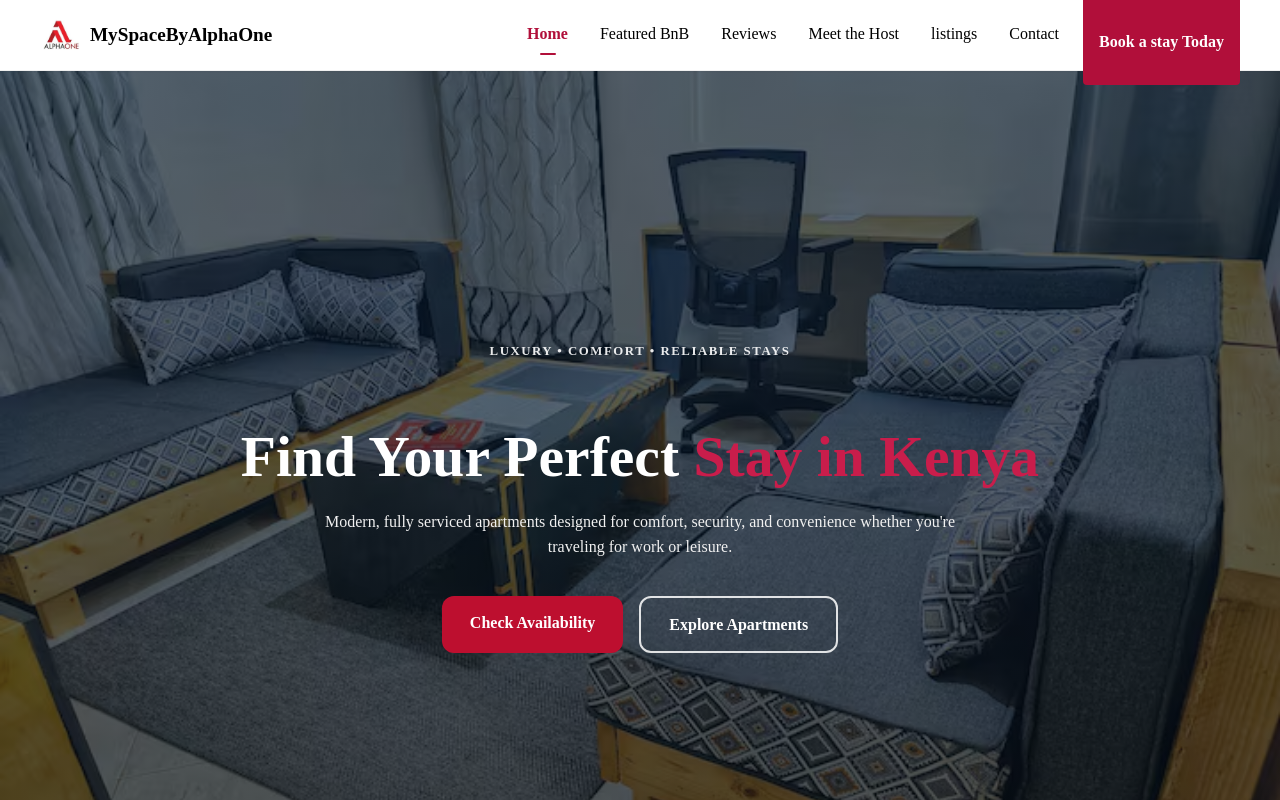
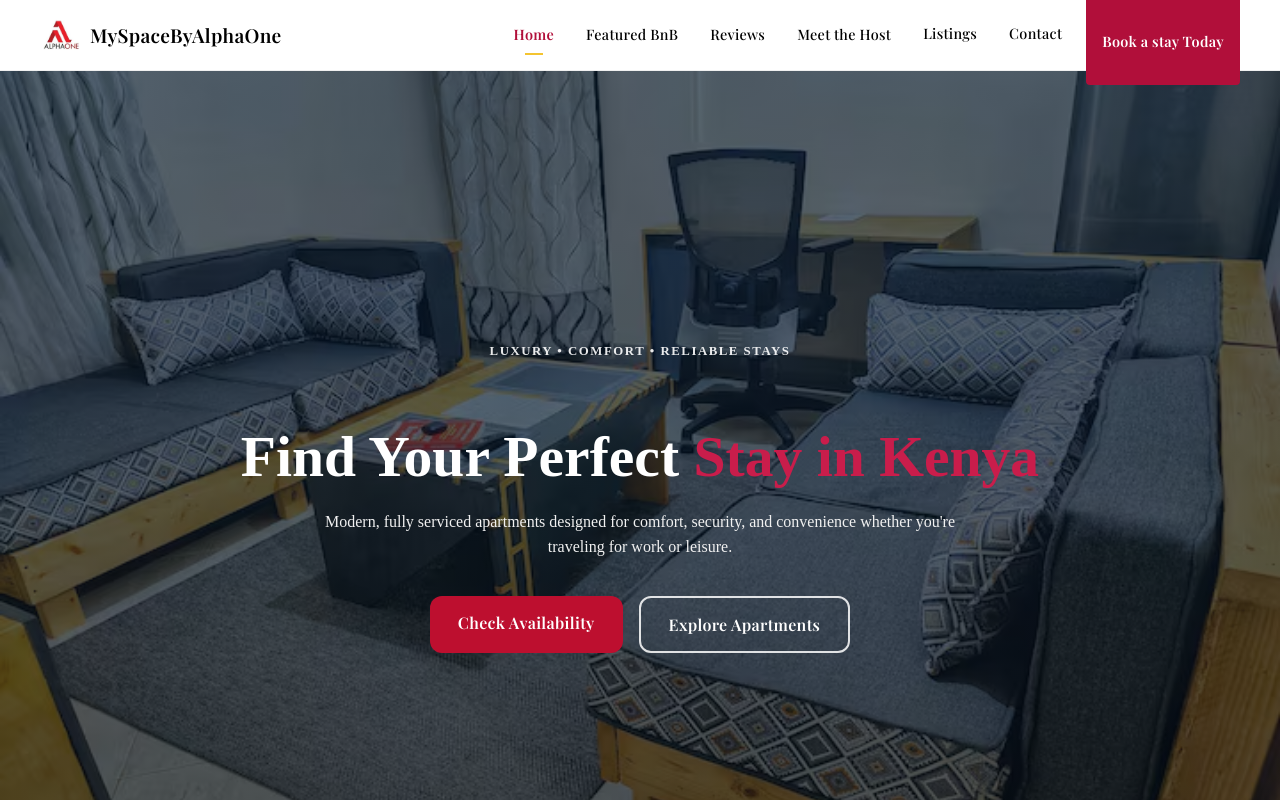
Before and after one commit to Herman-Gathege/alpha-bnb-site, a React (Vite) app in the folder frontend/: page / in a window 1280 px wide. Shown: the top 800 px of the page. Built offline with nearby package versions, Linux system fonts and the light colour scheme; no server answers.

Commit message:
homepage iko na adabu

```diff
--- a/frontend/index.html
+++ b/frontend/index.html
@@ -5,6 +5,7 @@
   <link rel="preconnect" href="https://fonts.googleapis.com" />
   <link rel="preconnect" href="https://fonts.gstatic.com" crossorigin />
   <link href="https://fonts.googleapis.com/css2?family=Inter:wght@400;500;600;700&display=swap" rel="stylesheet" />
+  <link href="https://fonts.googleapis.com/css2?family=Playfair+Display:wght@400;500;600&display=swap" rel="stylesheet">
   <link rel="icon" type="image/jpeg" href="/images/logo.jpeg" />
 
   <meta charset="UTF-8" />
--- a/frontend/src/components/HeroSection.jsx
+++ b/frontend/src/components/HeroSection.jsx
@@ -29,7 +29,7 @@ const HeroSection = () => {
           <Link to="/contact" className="btn-primary">
             Check Availability
           </Link>
-          <Link to="/services" className="btn-secondary">
+          <Link to="/listings" className="btn-secondary">
             Explore Apartments
           </Link>
         </div>
--- a/frontend/src/components/Navbar.jsx
+++ b/frontend/src/components/Navbar.jsx
@@ -2,6 +2,7 @@ import React, { useState, useEffect } from "react";
 import { Link, useNavigate, useLocation } from "react-router-dom";
 import { FaBars, FaTimes } from "react-icons/fa";
 import "../css/Navbar.css";
+
 
 const Navbar = () => {
   const [isOpen, setIsOpen] = useState(false);
@@ -12,7 +13,6 @@ const Navbar = () => {
 
   const toggleMenu = () => setIsOpen(!isOpen);
 
-  // 🔹 Scroll / navigate to section safely
   const goToSection = (id) => {
     setIsOpen(false);
 
@@ -23,7 +23,6 @@ const Navbar = () => {
     }
   };
 
-  // 🔹 Highlight sections on landing page
   useEffect(() => {
     if (location.pathname !== "/") return;
 
@@ -37,7 +36,7 @@ const Navbar = () => {
           }
         });
       },
-      { threshold: 0.6 }
+      { threshold: 0.6 },
     );
 
     sections.forEach((section) => observer.observe(section));
@@ -52,7 +51,6 @@ const Navbar = () => {
   return (
     <nav className="navbar">
       <div className="navbar-container">
-        {/* Logo */}
         <Link to="/" className="navbar-logo">
           <img
             src="/images/logo.jpeg"
@@ -63,12 +61,10 @@ const Navbar = () => {
           <span className="navbar-logo-text">MySpaceByAlphaOne</span>
         </Link>
 
-        {/* Mobile menu */}
-        <div className="menu-icon" onClick={toggleMenu}>
+        <div className="menu-icon" style={{marginTop: "20px"}} onClick={toggleMenu}>
           {isOpen ? <FaTimes /> : <FaBars />}
         </div>
 
-        {/* Nav links */}
         <ul className={isOpen ? "nav-menu active" : "nav-menu"}>
           <li className="nav-item">
             <button
@@ -109,34 +105,20 @@ const Navbar = () => {
           <li className="nav-item">
             <Link
               to="/listings"
-              className={`nav-links ${
-                isActiveRoute("/listings") ? "active" : ""
-              }`}
+              className={`nav-links ${isActiveRoute("/listings") ? "active" : ""}`}
               onClick={() => setIsOpen(false)}
+              style={{ textDecoration: "none" }}
             >
-              listings
+              Listings
             </Link>
           </li>
-
-          {/* <li className="nav-item">
-            <Link
-              to="/events"
-              className={`nav-links ${
-                isActiveRoute("/events") ? "active" : ""
-              }`}
-              onClick={() => setIsOpen(false)}
-            >
-              Events
-            </Link>
-          </li> */}
 
           <li className="nav-item">
             <Link
               to="/contact"
-              className={`nav-links ${
-                isActiveRoute("/contact") ? "active" : ""
-              }`}
+              className={`nav-links ${isActiveRoute("/contact") ? "active" : ""}`}
               onClick={() => setIsOpen(false)}
+              style={{ textDecoration: "none" }}
             >
               Contact
             </Link>
@@ -147,6 +129,7 @@ const Navbar = () => {
               to="/ai-readiness"
               className="nav-links nav-cta"
               onClick={() => setIsOpen(false)}
+              style={{ textDecoration: "none" }}
             >
               Book a stay Today
             </Link>
--- a/frontend/src/css/Navbar.css
+++ b/frontend/src/css/Navbar.css
@@ -1,42 +1,34 @@
-/* frontend/src/css/Navbar.css */
-
+/* ================= NAVBAR BASE ================= */
 .navbar {
-  background-color: #fff; /* SureStep primary color */
+  background-color: #fff;
   height: 70px;
   display: flex;
   justify-content: center;
   align-items: center;
-  font-size: 1rem;
   position: sticky;
   top: 0;
   z-index: 999;
-  border-bottom: 1px solid rgba(0, 0, 0, 0.06);
-  box-shadow: 0 1px 2px rgba(0, 0, 0, 0.04);
+  border-bottom: 1px solid rgba(0,0,0,0.06);
 }
 
 .navbar-container {
   display: flex;
   justify-content: space-between;
   height: 70px;
-  z-index: 1;
   width: 100%;
   max-width: 1200px;
   padding: 0 24px;
 }
 
+/* ================= LOGO ================= */
 .navbar-logo {
   display: flex;
   align-items: center;
-  justify-self: flex-start;
-  cursor: pointer;
   text-decoration: none;
 }
 
 .navbar-logo-img {
-  height: 42px;              /* fits nicely in 70px navbar */
-  width: auto;
-  object-fit: contain;
-  display: block;
+  height: 42px;
 }
 
 .navbar-logo-text {
@@ -46,46 +38,85 @@
   color: #000;
 }
 
-
+/* ================= MENU ICON ================= */
 .menu-icon {
   display: none;
-  color: #000;
   font-size: 1.8rem;
   cursor: pointer;
 }
 
+/* ================= NAV LINKS ================= */
 .nav-menu {
   display: flex;
   align-items: center;
   list-style: none;
-  text-align: center;
 }
 
-.nav-item {
-  height: 70px;
+.nav-item { height: 70px;
+
 }
 
 .nav-links {
   color: #000;
   display: flex;
   align-items: center;
-  text-decoration: none;
   padding: 0 1rem;
   height: 100%;
   cursor: pointer;
+  position: relative;
+  border: none;
+  background: none;
+  outline: none;
+  transition: all .25s ease;
+  font-size: 0.9rem;
+  font-weight: 500;
 }
 
-.nav-links:hover {
-  color: #ffd166; /* Accent color */
+/* 🔥 REMOVE BLUE BOX */
+.nav-links:focus,
+.nav-links:active,
+button:focus {
+  outline: none;
+  box-shadow: none;
 }
 
+/* 🔥 BRAND HOVER COLOR */
+.nav-links:hover {
+  color: #f4c430;
+  background: rgba(244,196,48,.12);
+}
+
+/* ================= ACTIVE UNDERLINE (DESKTOP) ================= */
+.nav-links::after {
+  content: "";
+  position: absolute;
+  bottom: 14px;
+  left: 50%;
+  transform: translateX(-50%) scaleX(0);
+  width: 18px;
+  height: 2px;
+  background: #f4c430;
+  transition: transform .3s ease;
+}
+
+.nav-links.active {
+  color: #B10F3A;
+  font-weight: 600;
+}
+
+.nav-links.active::after {
+  transform: translateX(-50%) scaleX(1);
+}
+
+/* ================= CTA ================= */
 .nav-cta {
   background-color: #B10F3A;
   color: #fff;
+  padding: 8px 16px;
+  border-radius: 4px;
+  margin-left: 8px;
   font-weight: 600;
-  padding: 8px 16px;
   border-radius: 0px 0px 4px 4px;
-  margin-left: 8px;
 }
 
 .nav-cta:hover {
@@ -93,123 +124,54 @@
   color: #0d3b66;
 }
 
-/* Active nav link (scroll-based) */
-.nav-links.active {
-  color: #B10F3A;
-  font-weight: 600;
-  position: relative;
-}
+.nav-links.nav-cta::after { display:none; }
 
-.nav-links.active::after {
-  content: "";
-  position: absolute;
-  bottom: 14px;
-  left: 50%;
-  transform: translateX(-50%);
-  width: 16px;
-  height: 2px;
-  background-color: #B10F3A;
-  border-radius: 2px;
-}
+/* ================= MOBILE ================= */
+@media screen and (max-width:768px) {
 
-/* Prevent CTA from getting underline */
-.nav-links.nav-cta::after {
-  display: none;
-}
+  .menu-icon { display:block; }
 
-/* Make nav buttons look like links */
-.nav-menu button {
-  background: none;
-  border: none;
-  padding: 0;
-  margin: 0;
+  .nav-menu {
+    position: fixed;
+    top:70px;
+    right:-100%;
+    width:100%;
+    max-width:320px;
+    height:calc(100vh - 70px);
+    background:#fff;
+    flex-direction:column;
+    padding:1.5rem;
+    transition:right .35s ease;
+    box-shadow:-4px 0 12px rgba(0,0,0,.08);
+  }
 
-  font: inherit;
-  color: inherit;
-  cursor: pointer;
+  .nav-menu.active { right:0; }
 
-  display: inline-flex;
-  align-items: center;
-}
-
-/* Ensure buttons behave like nav links */
-.nav-menu button.nav-links {
-  text-decoration: none;
-}
-/* Make nav buttons match nav link layout exactly */
-.nav-menu button.nav-links {
-  display: flex;
-  align-items: center;
-  padding: 0 1rem;
-  height: 100%;
-}
+  .nav-item { height:auto; }
 
 
-/* =========================
-   MOBILE NAVBAR FIX
-========================= */
-@media screen and (max-width: 768px) {
-  .menu-icon {
-    display: block;
-    z-index: 1001;
+  .nav-links {
+    height:auto;
+    padding:.9rem .75rem;
+    border-radius:6px;
   }
 
-  /* Drawer container */
-  .nav-menu {
-    position: fixed;
-    top: 70px;
-    right: -100%;
-    width: 100%;
-    max-width: 320px;
-    height: calc(100vh - 70px);
-    background-color: #ffffff;
-    flex-direction: column;
-    align-items: stretch;
-    padding: 1.5rem 1.25rem;
-    gap: 0.25rem;
-
-    transition: right 0.35s ease;
-    box-shadow: -4px 0 12px rgba(0, 0, 0, 0.08);
+  /* mobile hover */
+  .nav-links:hover {
+    background: rgba(244,196,48,.12);
+    color:#B10F3A;
   }
 
-  .nav-menu.active {
-    right: 0;
+  /* mobile active */
+  .nav-links.active {
+    background: rgba(177,15,58,.1);
   }
 
-  .nav-item {
-    height: auto;
-  }
+  .nav-links::after { display:none; }
 
-  /* Reset desktop link styles */
-  .nav-links,
-  .nav-menu button.nav-links {
-    height: auto;
-    padding: 0.9rem 0.75rem;
-    font-size: 1rem;
-    border-radius: 6px;
-    justify-content: flex-start;
-  }
-
-  .nav-links:hover {
-    background-color: rgba(0, 0, 0, 0.04);
-  }
-
-  /* Active indicator */
-  .nav-links.active {
-    background-color: rgba(177, 15, 58, 0.08);
-  }
-
-  .nav-links.active::after {
-    display: none;
-  }
-
-  /* CTA button */
   .nav-cta {
-    margin-top: 1rem;
-    margin-left: 0;
-    text-align: center;
-    justify-content: center;
-    padding: 0.85rem;
-    font-size: 0.95rem;
+    margin-top:1rem;
+    margin-left:0;
+    text-align:center;
   }
 }
--- a/frontend/src/index.css
+++ b/frontend/src/index.css
@@ -4,6 +4,15 @@ body {
   background-color: var(--color-bg);
   color: var(--color-text);
   line-height: 1.6;
+}
+
+/* GLOBAL LINK FONT */
+a,
+button,
+.nav-links,
+.btn-primary {
+  font-family: "Playfair Display", serif;
+  letter-spacing: 0.3px;
 }
 
 h1, h2, h3 {
--- a/frontend/src/pages/ListingPage.jsx
+++ b/frontend/src/pages/ListingPage.jsx
@@ -94,9 +94,9 @@ const Listings = () => {
       {/* ================= HERO ================= */}
       <section className="listings-hero">
         <div className="listings-hero-content">
-          <h1>Our Listings</h1>
+          <h1>MySpace by Alpha One</h1>
           <p className="listings-intro">
-            Discover premium serviced apartments across Kenya.
+            Welcome to the Home of Perfect Stays
           </p>
         </div>
       </section>
```
